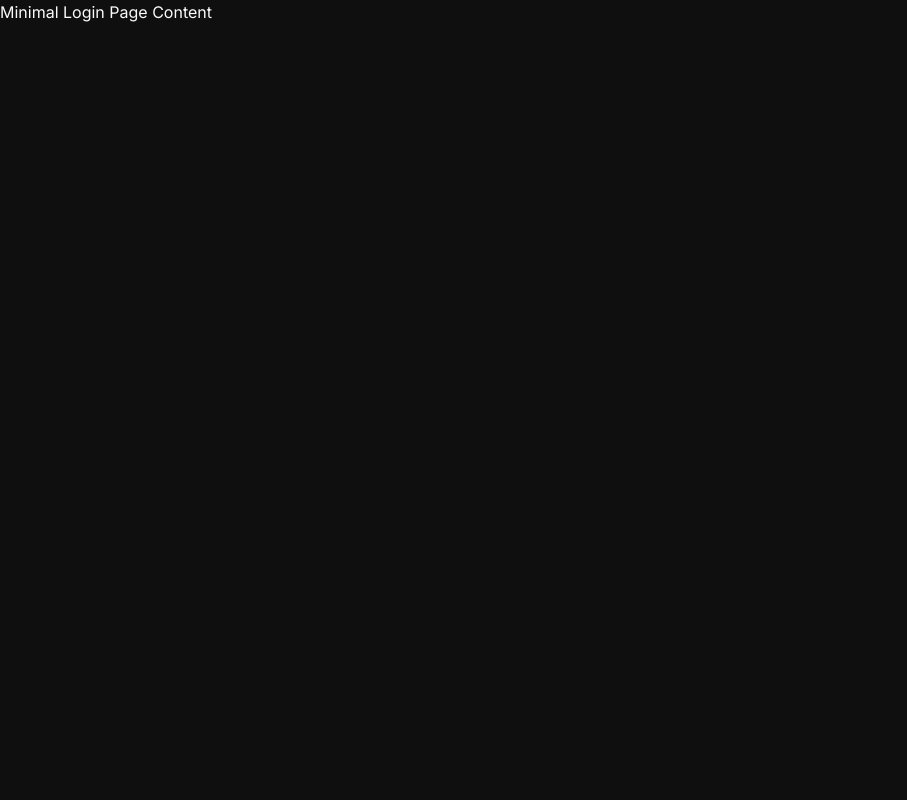
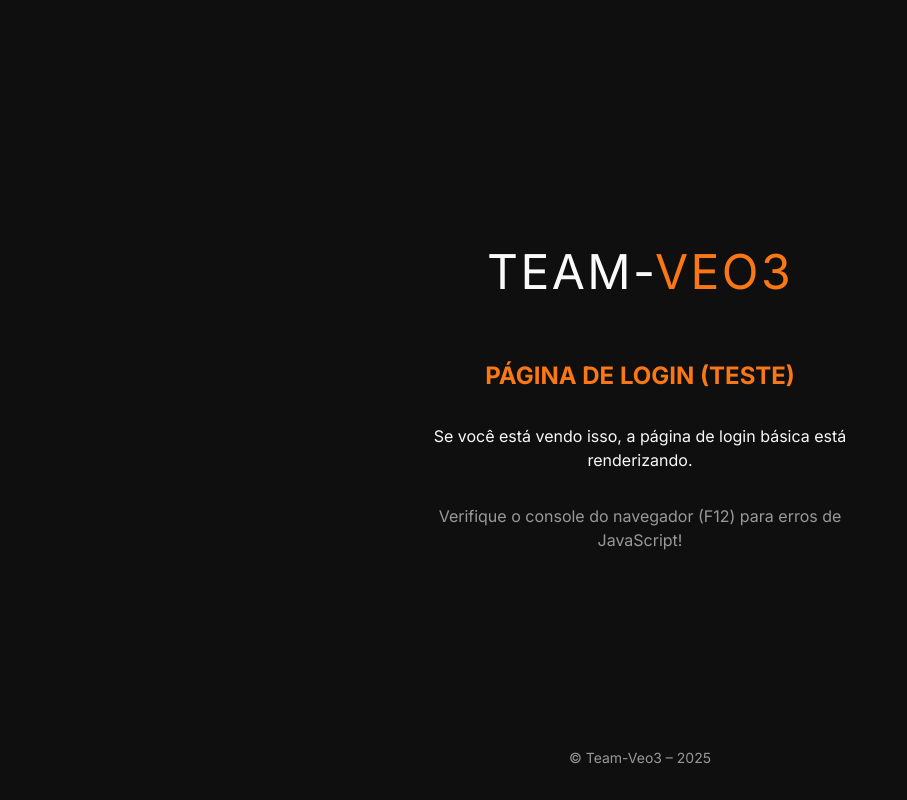
Before and after one commit to pter0005/VOUFICARLOUCO, a Next.js app: page /login in a window 1280 px wide. Shown: the whole page, without its empty margins (0-907 px from the left). Built offline with nearby package versions, Linux system fonts and the light colour scheme.

Commit message:
minha tela ta branca n ta funcioanndo essa merda n ta apatrecndno mais n

```diff
--- a/src/app/login/page.tsx
+++ b/src/app/login/page.tsx
@@ -1,8 +1,31 @@
+
+"use client"; // Adicionar 'use client' se for usar hooks ou event handlers, mas para debug simples pode não ser necessário
+
+import Footer from '@/components/layout/Footer';
+import Logo from '@/components/common/Logo';
+// Temporariamente remover LoginForm e InteractiveBackground para isolar o problema
+// import LoginForm from '@/components/auth/LoginForm';
+// import InteractiveBackground from '@/components/common/InteractiveBackground';
 
 export default function LoginPage() {
   return (
-    <main>
-      <div>Minimal Login Page Content</div>
-    </main>
+    <div className="min-h-screen flex flex-col items-center justify-center bg-background text-foreground p-4">
+      {/* <InteractiveBackground /> */}
+      <div className="relative z-10 flex flex-col items-center space-y-8 w-full max-w-md">
+        <Logo className="text-5xl mb-8" />
+        <h1 className="text-2xl font-bold text-primary">PÁGINA DE LOGIN (TESTE)</h1>
+        <p className="text-center">Se você está vendo isso, a página de login básica está renderizando.</p>
+        <p className="text-center text-muted-foreground">Verifique o console do navegador (F12) para erros de JavaScript!</p>
+        {/*
+        <Card className="w-full max-w-md bg-card shadow-xl rounded-xl border-border">
+          <CardHeader/>
+          <CardContent>
+            <p>Conteúdo do Card de Login (LoginForm removido para teste)</p>
+          </CardContent>
+        </Card>
+        */}
+      </div>
+      <Footer className="py-8 absolute bottom-0" />
+    </div>
   );
 }
```
